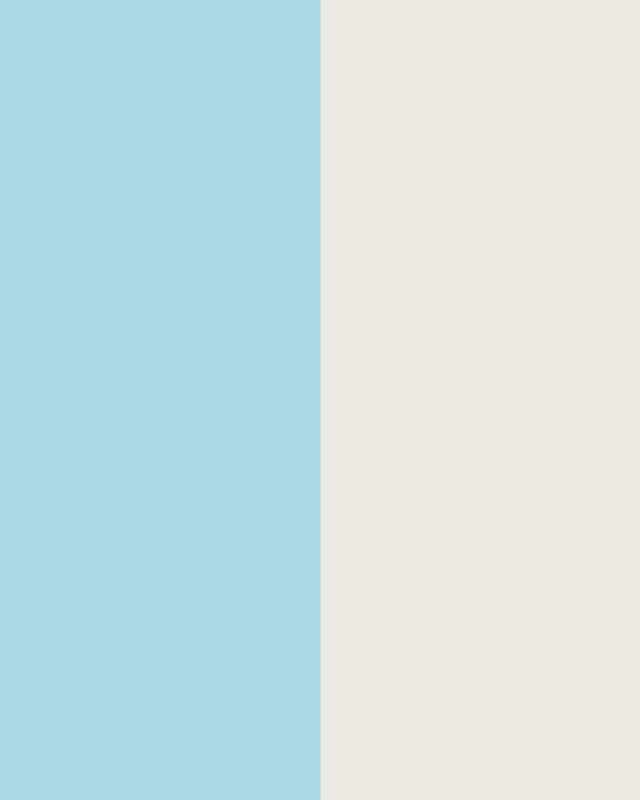
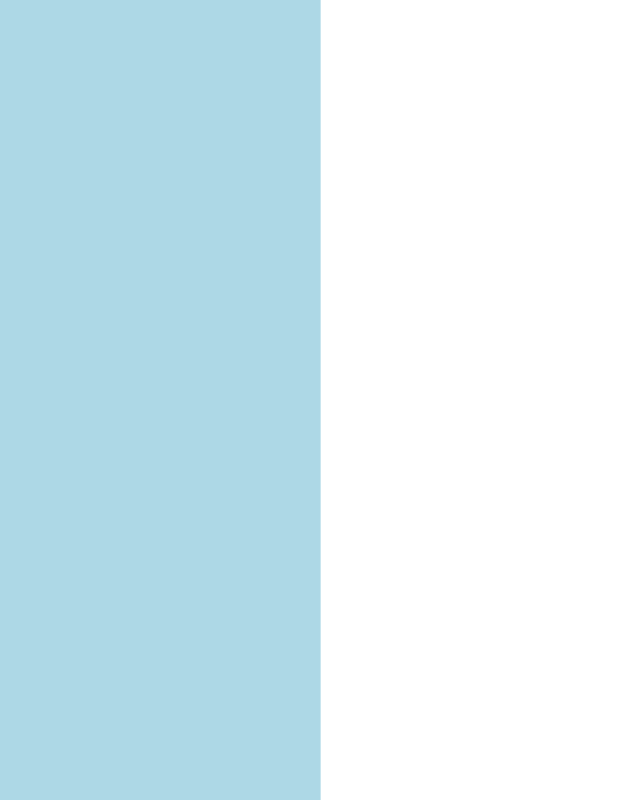
Before and after one commit to Ankitsaini406/portfolio, a Next.js app: page / in a window 1280 px wide. Shown: the whole page, without its empty margins (72-712 px from the left). Built offline with nearby package versions, Linux system fonts and the light colour scheme.

Commit message:
"global css changes"

```diff
--- a/src/app/globals.css
+++ b/src/app/globals.css
@@ -1,10 +1,12 @@
 :root {
-    --nav-bar: #E43D12;
+    --main-color: #E43D12;
     --white-color: #EBE9E1;
     --black-color: #000;
+    --font-size: 0.390625vw;
+    --text-color: #ECE9E1;
 }
 
-[data-theme="light"] {
+/* [data-theme="light"] {
     --bg-color: var(--white-color);
     --text-color: #333;
 }
@@ -12,6 +14,17 @@
 [data-theme="dark"] {
     --bg-color: var(--black-color);
     --text-color: #fff;
+} */
+
+::-webkit-scrollbar{
+    width: 6px;
+    border-left: 1px solid #e6ecf8;
+    border-radius: 25px;
+}
+
+::-webkit-scrollbar-thumb {
+    background-color: var(--main-color);
+    border-radius: 25px;
 }
 
 html,
@@ -20,7 +33,7 @@ body {
     padding: 0;
     box-sizing: border-box;
     background-color: var(--bg-color);
-    color: var(--text-color);
+    /* color: var(--text-color); */
 }
 
 h1,
@@ -38,5 +51,5 @@ span {
     padding: 0;
     list-style: none;
     text-decoration: none;
-    color: var(--text-color);
+    /* color: var(--text-color); */
 }
```
